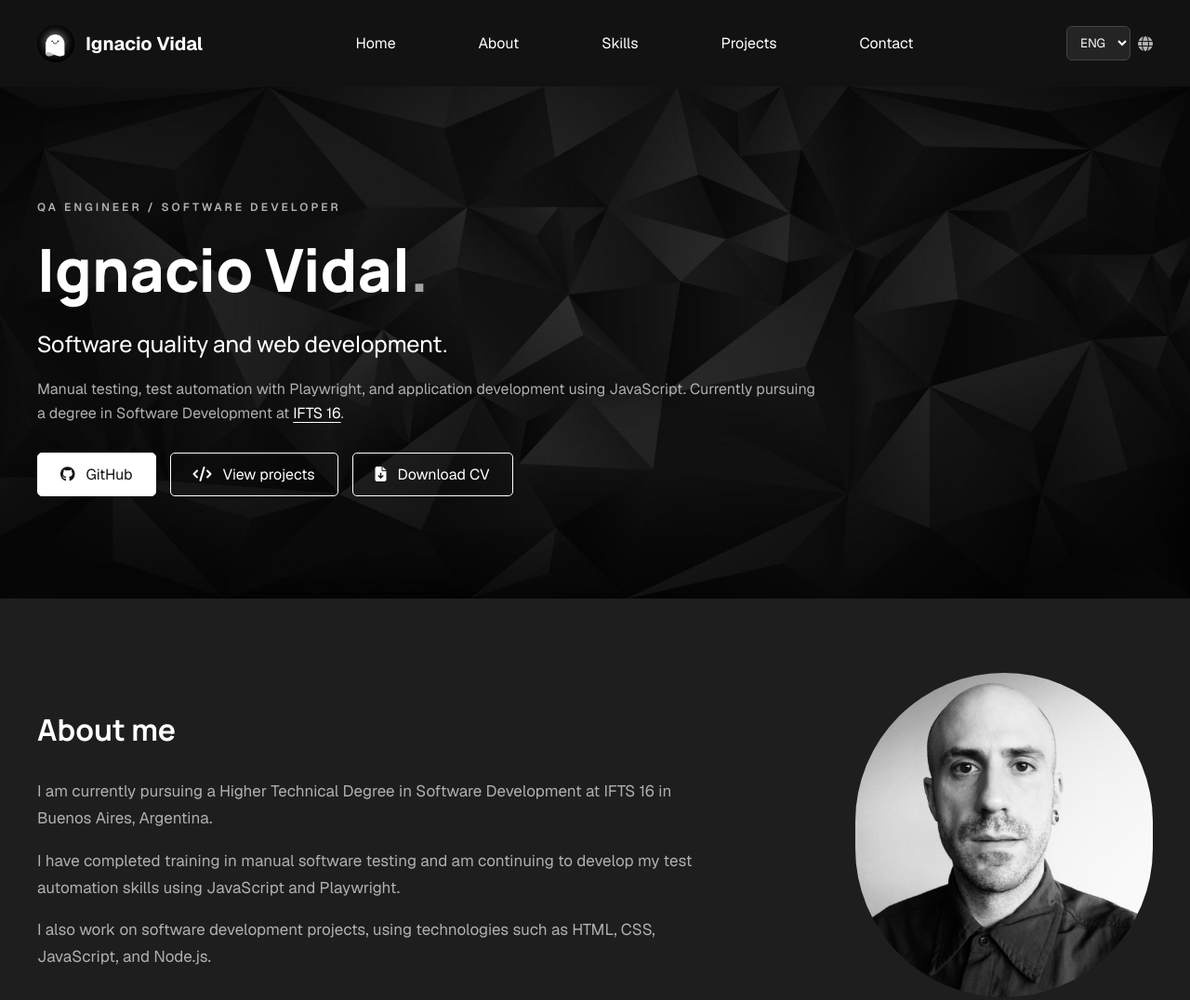
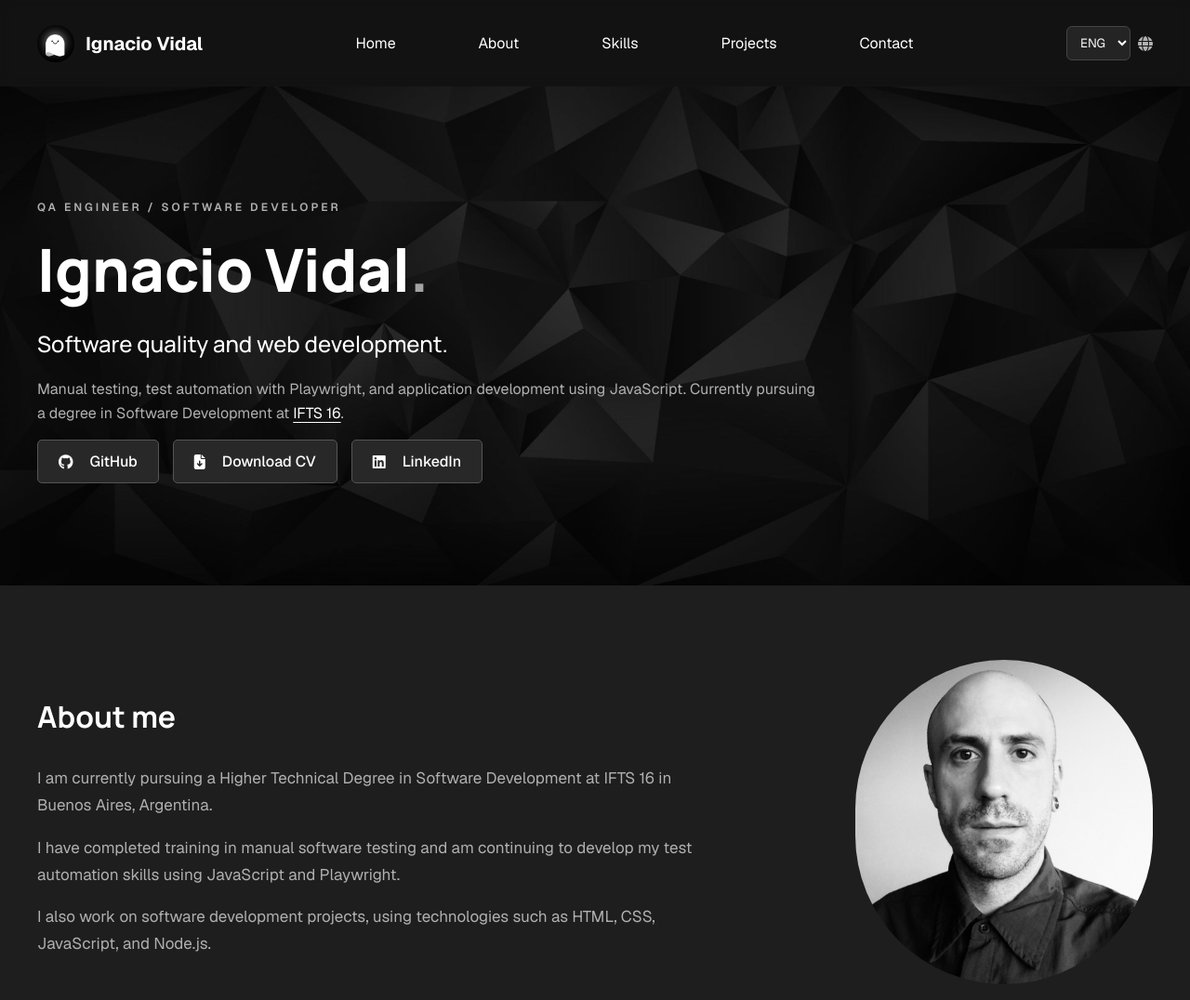
Before and after one commit to ignaci0vidal/portfolio-i.vidal, a plain HTML site: page en.html in a window 1280 px wide. Shown: the top 1076 px of the page at 93% size. Drawn offline with nearby package versions, Linux system fonts and the light colour scheme.

Commit message:
style: unify hero buttons and add LinkedIn link

```diff
--- a/css/styles.css
+++ b/css/styles.css
@@ -439,49 +439,48 @@ form button:hover {
 
 .enlaces-profesionales {
   display: flex;
+  justify-content: flex-start;
+  align-items: center;
   flex-wrap: wrap;
   gap: 15px;
-  margin-top: 30px;
 }
 
-/* Botón principal */
+/* Estilo de los tres botones */
 
-.btn-primario:link,
-.btn-primario:visited {
-  background-color: #ffffff;
-  color: #121212;
-  padding: 12px 24px;
-  border: 1px solid #ffffff;
+.btn-portada:link,
+.btn-portada:visited {
+  display: inline-flex;
+  align-items: center;
+  justify-content: center;
+  gap: 10px;
+
+  padding: 12px 22px;
+
+  background-color: #282828;
+  color: #ffffff;
+  border: 1px solid #555555;
   border-radius: 5px;
+
   text-decoration: none;
-}
+  font-weight: 500;
 
-/* Botón secundario */
-
-.btn-secundario:link,
-.btn-secundario:visited {
-  background-color: transparent;
-  color: #ffffff;
-  padding: 12px 24px;
-  border: 1px solid #ffffff;
-  border-radius: 5px;
-  text-decoration: none;
+  transition:
+    background-color 0.2s ease,
+    border-color 0.2s ease,
+    opacity 0.2s ease;
 }
 
 /* Efecto al pasar el mouse */
 
-.btn-primario:hover {
-  background-color: #cccccc;
-}
-
-.btn-secundario:hover {
-  background-color: #333333;
+.btn-portada:hover {
+  background-color: #404040;
+  border-color: #888888;
+  color: #ffffff;
 }
 
 /* Efecto al presionar */
 
-.btn-primario:active,
-.btn-secundario:active {
+.btn-portada:active {
   opacity: 0.6;
 }
 
--- a/en.html
+++ b/en.html
@@ -87,24 +87,29 @@
               href="https://github.com/ignaci0vidal"
               target="_blank"
               rel="noopener noreferrer"
-              class="btn-primario"
+              class="btn-portada"
             >
               <i class="fa-brands fa-github"></i>
               GitHub
             </a>
 
-            <a href="#proyectos" class="btn-secundario">
-              <i class="fa-solid fa-code"></i>
-              View projects
+            <a
+              href="./assets/pdf/CV_IgnacioVidal_ENG.pdf"
+              download
+              class="btn-portada"
+            >
+              <i class="fa-solid fa-file-arrow-down"></i>
+              Download CV
             </a>
 
             <a
-              href="./assets/pdf/CV_IgnacioVidal_ENG.pdf"
-              download
-              class="btn-secundario"
+              href="https://www.linkedin.com/in/igvidal/"
+              target="_blank"
+              rel="noopener noreferrer"
+              class="btn-portada"
             >
-              <i class="fa-solid fa-file-arrow-down"></i>
-              Download CV
+              <i class="fa-brands fa-linkedin"></i>
+              LinkedIn
             </a>
           </div>
         </div>
```
Also changed, not shown: index.html (+11 -6 lines).
